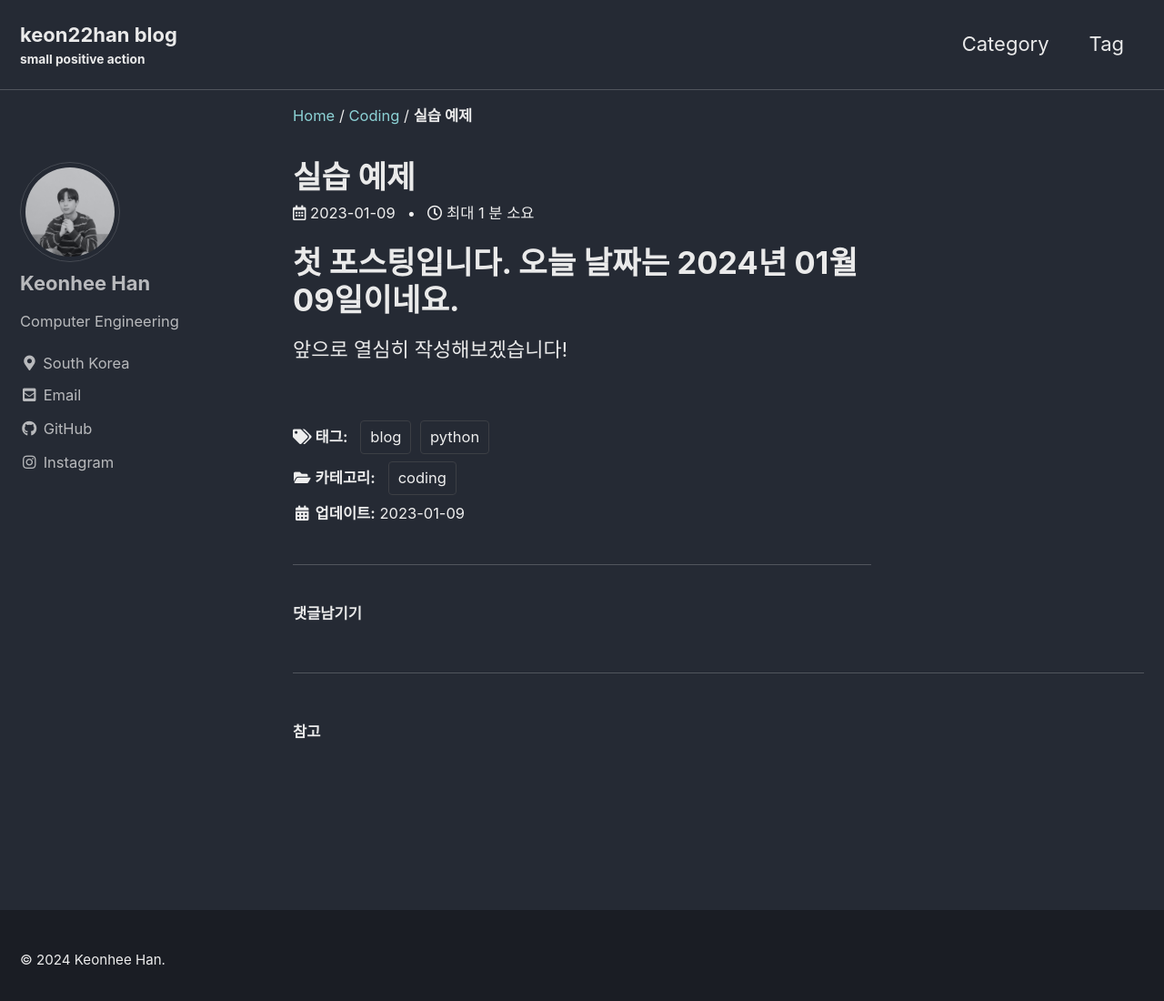
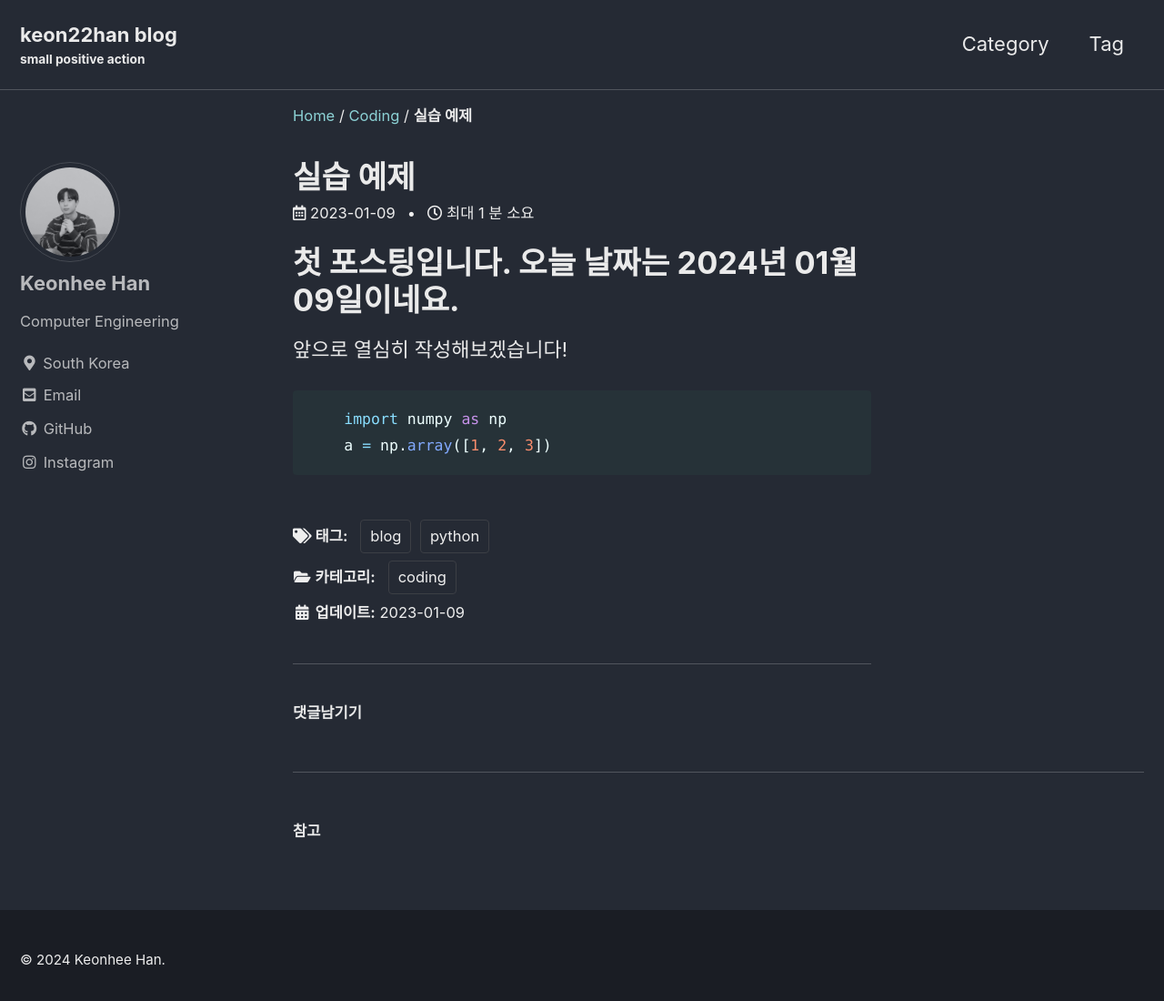
Before and after one commit to keon22han/keon22han.github.io, a Jekyll site: the page built from _posts/2023-01-09-first.md, in a window 1280 px wide and 1111 px high. Shown: the top 1100 px of the window at 91% size. Built offline with Jekyll 4.4.1, drawn with Linux system fonts in a browser that asks for light colours; cached includes are drawn as plain includes; comment, search, counter and statistics services are not loaded.

Commit message:
Update 2023-01-09-first.md

````diff
--- a/_posts/2023-01-09-first.md
+++ b/_posts/2023-01-09-first.md
@@ -8,3 +8,8 @@ tag: [python, blog]
 # 첫 포스팅입니다. 오늘 날짜는 2024년 01월 09일이네요.
 
 앞으로 열심히 작성해보겠습니다!
+
+```python
+    import numpy as np
+    a = np.array([1, 2, 3])
+```
````
